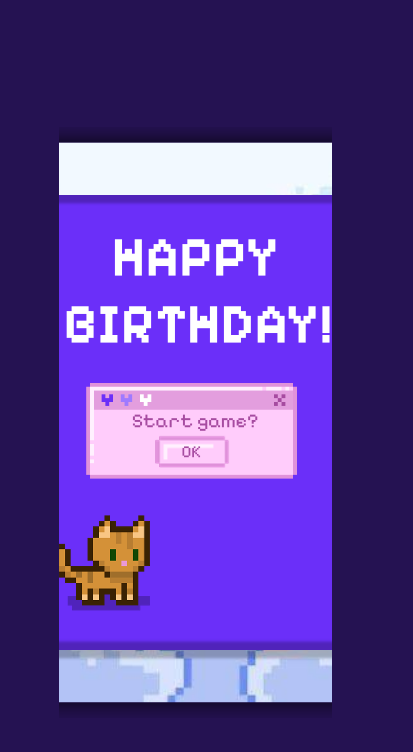
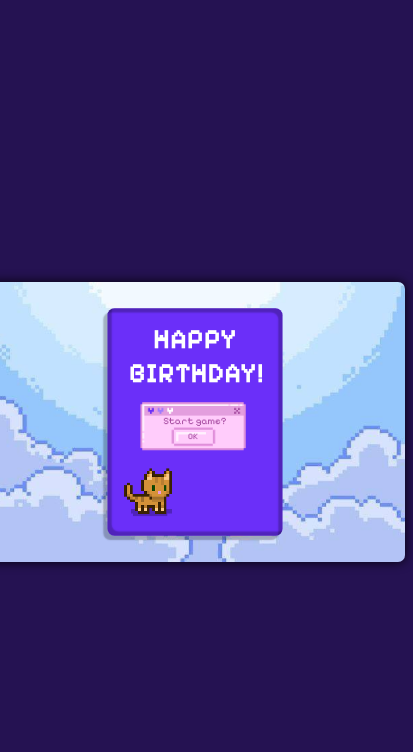
Before and after one commit to sofyagrenka96/interactive-card, a plain HTML site: page index.html in a window 390 px wide. Shown: the whole page, 413 px wide, since content can reach past the window. Drawn offline with Linux system fonts and the light colour scheme.

Commit message:
Changes.

```diff
--- a/index.html
+++ b/index.html
@@ -10,6 +10,7 @@
 </head>
 
 <body>
+    <div class="postcard-container">
         <div class="overlay" id="overlay"></div>
 
         <img src="images/base.png" alt="Основа книги" class="base" id="base">
@@ -226,6 +227,8 @@
             <img src="images/arrow_right.png" alt="Вперед" class="arrow arrow-right" id="arrowRight">
         </div>
 
+    </div>
+
     <script src="script.js"></script>
 
     <audio id="backgroundMusic" loop preload="auto">
--- a/style.css
+++ b/style.css
@@ -2,10 +2,18 @@ body {
     background-color: #251252;
     margin: 0;
     min-height: 100vh;
-
+    overflow: hidden; /* добавляем */
     display: flex;
     justify-content: center;
     align-items: center;
+}
+
+/* ДОБАВЬТЕ контейнер */
+.postcard-container {
+    width: 1200px;
+    height: 800px;
+    position: relative;
+    transform-origin: center center;
 }
 
 .base {
@@ -783,7 +791,7 @@ body {
     width: 60px;
     height: 24px;
     cursor: pointer;
-    z-index: 200;
+    z-index: 30;
 
     image-rendering: -webkit-optimize-contrast;
     image-rendering: crisp-edges;
@@ -1056,7 +1064,7 @@ body {
 }
 
 .video-container {
-    position: fixed;
+    position: absolute;
     top: 50%;
     left: 50%;
     transform: translate(-50%, -50%);
@@ -1098,7 +1106,7 @@ body {
 }
 
 .video-frame {
-    position: fixed;
+    position: absolute;
     top: 50%;
     left: 50%;
     transform: translate(-50%, -50%);
@@ -1192,39 +1200,70 @@ body {
     pointer-events: none;
 }
 
-/* === МОБИЛЬНАЯ ВЕРСИЯ - ПРОСТОЕ МАСШТАБИРОВАНИЕ === */
-@media (max-width: 768px) {
-    body {
-        transform: scale(0.9);
-        transform-origin: center center;
-        width: 100vw;
-        height: 100vh;
-        display: flex;
-        justify-content: center;
-        align-items: center;
-        margin: 0;
-        padding: 0;
+/* Мобильная версия */
+@media (max-width: 1300px) {
+    .postcard-container {
+        transform: scale(0.8);
     }
 }
 
-/* === ДЛЯ ОЧЕНЬ МАЛЕНЬКИХ ЭКРАНОВ === */
-@media (max-width: 480px) {
-    body {
+@media (max-width: 1100px) {
+    .postcard-container {
         transform: scale(0.7);
     }
 }
 
-/* === ДЛЯ САМЫХ МАЛЕНЬКИХ ЭКРАНОВ === */
-@media (max-width: 360px) {
-    body {
+@media (max-width: 900px) {
+    .postcard-container {
+        transform: scale(0.6);
+    }
+}
+
+@media (max-width: 768px) {
+    .postcard-container {
+        transform: scale(0.5);
+    }
+
+    .switch-button {
+        transform: scale(1.3);
+    }
+
+    .shop-coin-frame {
+        transform: scale(1.4);
+    }
+
+    .button-image {
+        transform: scale(1.2);
+    }
+
+    .arrow {
+        transform: scale(1.1);
+    }
+}
+
+@media (max-width: 600px) {
+    .postcard-container {
         transform: scale(0.4);
     }
 }
 
-/* === ОБЕСПЕЧИВАЕМ ПРОКРУТКУ ЕСЛИ НУЖНО === */
-@media (max-width: 768px) {
-    html, body {
-        overflow: auto;
-        min-height: 100vh;
+@media (max-width: 480px) {
+    .postcard-container {
+        transform: scale(0.35);
     }
 }
+
+@media (max-height: 500px) {
+    .postcard-container {
+        transform: scale(0.3);
+    }
+}
+
+@media (hover: none) {
+    .button-image:hover,
+    .switch-button:hover,
+    .arrow:hover {
+        transform: none;
+        filter: none;
+    }
+}
```
Lines whose indentation alone changed are shown as unchanged.
